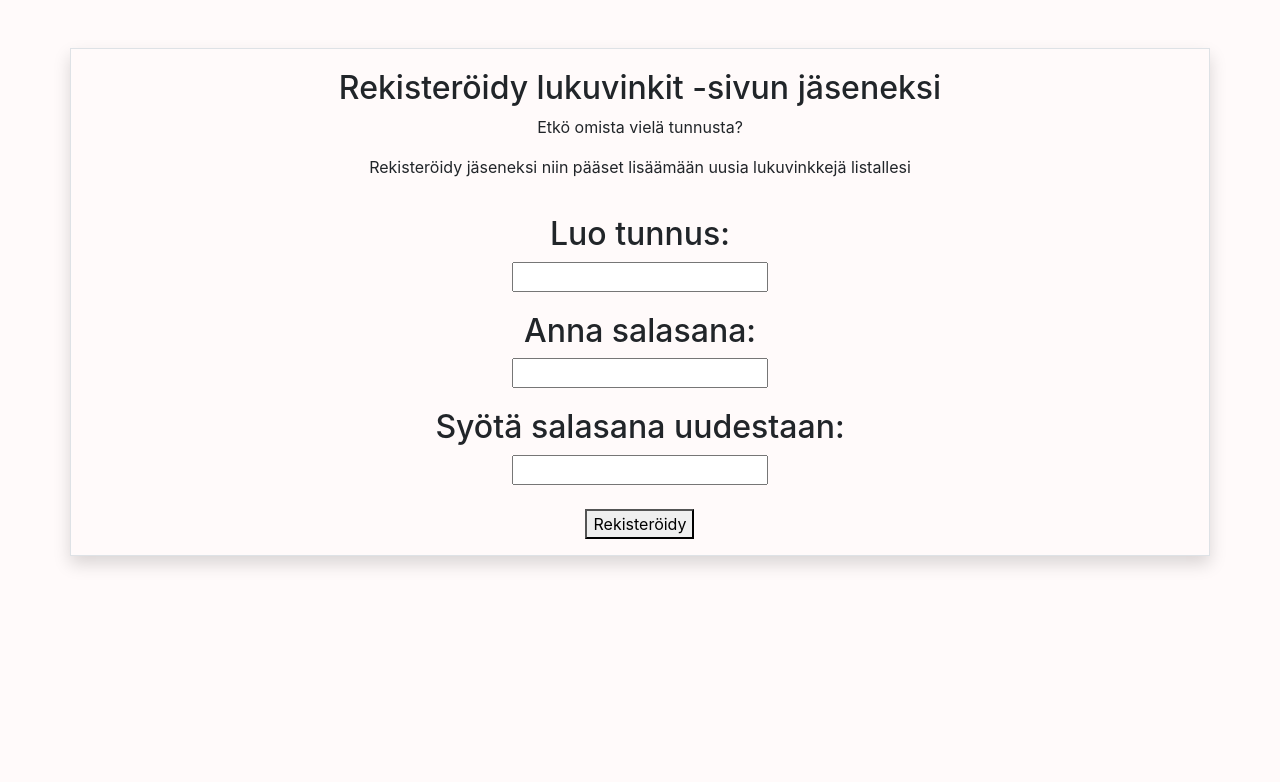
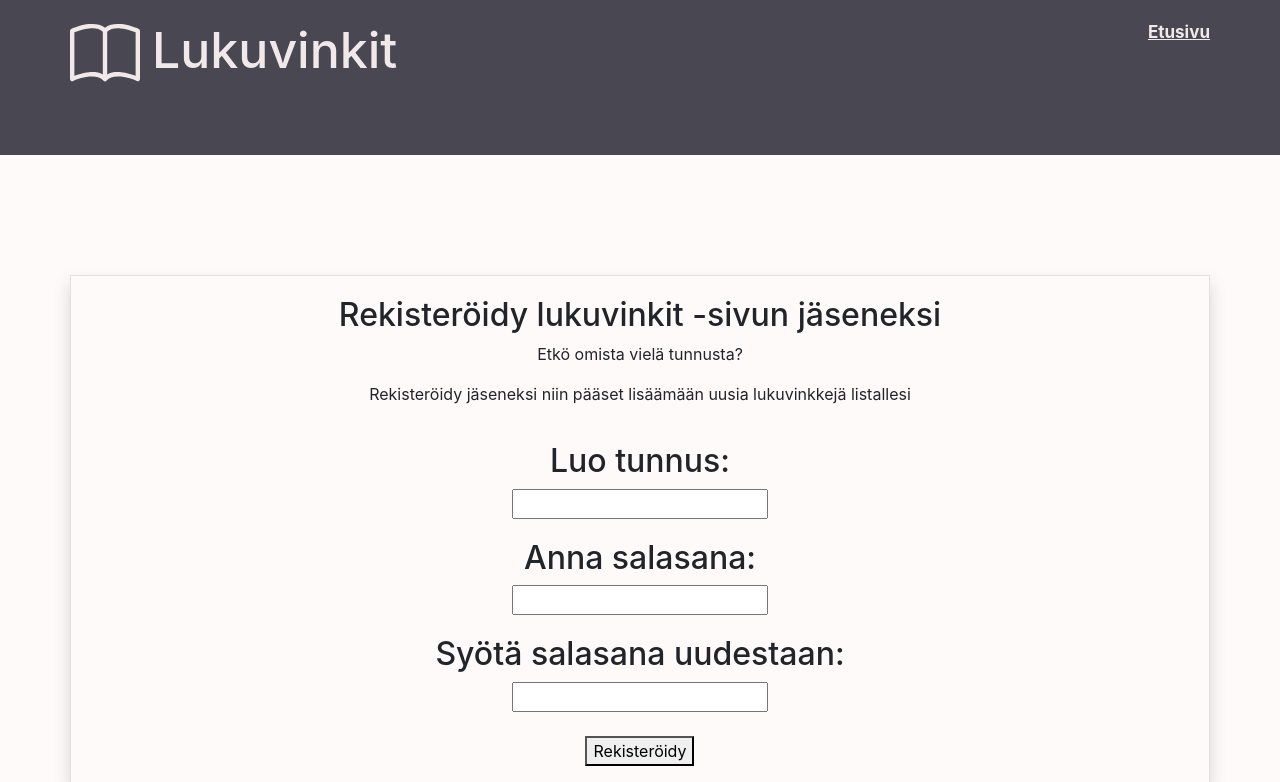
Before and after one commit to brontto/ohtu-miniprojekti, a Flask app: page /rekisterointi in a window 1280 px wide. Shown: the top 782 px of the page. Run offline with Flask 2, Linux system fonts and the light colour scheme; some libraries are stand-ins or nearby versions.

Commit message:
lisatty nappi joka vie etusivulle + tehty ylälaitaan paneeli + laitettu logo

```diff
--- a/src/templates/rekisterointi.html
+++ b/src/templates/rekisterointi.html
@@ -2,10 +2,32 @@
     <link rel="stylesheet" href="https://stackpath.bootstrapcdn.com/bootstrap/4.5.0/css/bootstrap.min.css">
     <meta charset="UTF-8">
     <link rel="stylesheet" href="{{ url_for('static', filename='style.css') }}">
+
+
     <title>Rekisteröinti</title>
 </head>
+<body>
+    <section class="header">
+        <div class="container">
+            <div class="row">
+                <div class="col d-flex justify-content-start">
+                    <div class="row">
+                        <svg xmlns="http://www.w3.org/2000/svg" width="70" height="70" fill="currentColor" class="bi bi-book" viewBox="0 0 16 16">
+                            <path d="M1 2.828c.885-.37 2.154-.769 3.388-.893 1.33-.134 2.458.063 3.112.752v9.746c-.935-.53-2.12-.603-3.213-.493-1.18.12-2.37.461-3.287.811V2.828zm7.5-.141c.654-.689 1.782-.886 3.112-.752 1.234.124 2.503.523 3.388.893v9.923c-.918-.35-2.107-.692-3.287-.81-1.094-.111-2.278-.039-3.213.492V2.687zM8 1.783C7.015.936 5.587.81 4.287.94c-1.514.153-3.042.672-3.994 1.105A.5.5 0 0 0 0 2.5v11a.5.5 0 0 0 .707.455c.882-.4 2.303-.881 3.68-1.02 1.409-.142 2.59.087 3.223.877a.5.5 0 0 0 .78 0c.633-.79 1.814-1.019 3.222-.877 1.378.139 2.8.62 3.681 1.02A.5.5 0 0 0 16 13.5v-11a.5.5 0 0 0-.293-.455c-.952-.433-2.48-.952-3.994-1.105C10.413.809 8.985.936 8 1.783z"/>
+                        </svg>
+                        <h1>Lukuvinkit</h1>
+                        <br>
+                    </div>
+                </div>
+                <div class="col-3 d-flex justify-content-middle"></div>
+                <div class="d-flex justify-content-end">
+    <a href="/" class="link">Etusivu</a>
+</section>
 
 <body>
+    <br>
+    <br>
+    <br>
     <br>
     <br>
     <div class="container border border-lightdark shadow">
```
